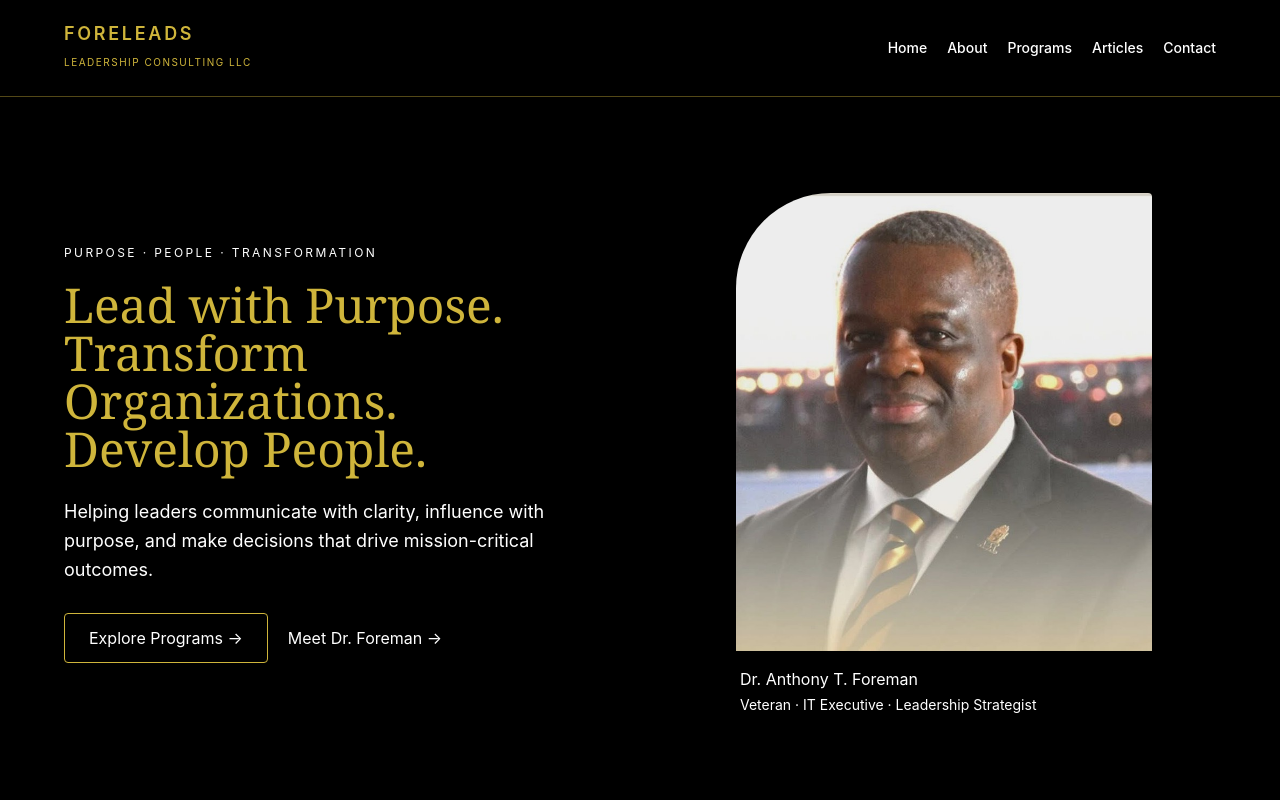
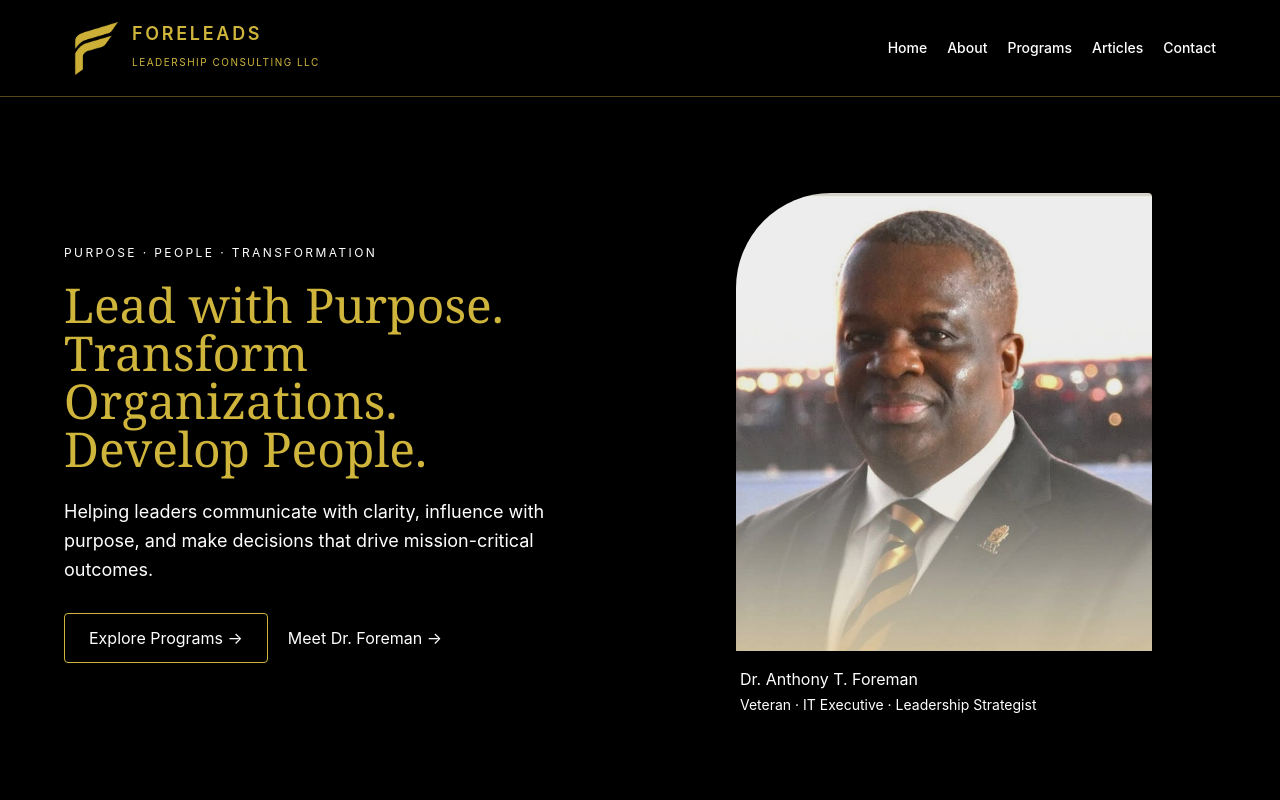
Before and after one commit to foretechleaders/Foreleads-site-final, a React (Vite) app: page / in a window 1280 px wide. Shown: the top 800 px of the page. Built offline with nearby package versions, Linux system fonts and the light colour scheme.

Commit message:
Add custom old-gold Foreleads logo to header

```diff
--- a/src/components/Header.jsx
+++ b/src/components/Header.jsx
@@ -6,7 +6,8 @@ export default function Header() {
       <div className="container mx-auto flex flex-wrap items-center justify-between gap-5 py-5 px-6">
 
         {/* LOGO */}
-        <Link to="/" className="flex items-center gap-2">
+        <Link to="/" className="flex items-center gap-3" aria-label="Foreleads Leadership Consulting LLC home">
+          <img src="/foreleads-gold-mark-v1.png" alt="" aria-hidden="true" width="56" height="56" className="h-14 w-14 shrink-0 object-contain" />
           <span className="tracking-[0.15em] font-semibold text-lg">FORELEADS<span className="block text-[10px] tracking-[0.15em] font-normal">LEADERSHIP CONSULTING LLC</span></span>
         </Link>
 
```
Also changed, not shown: public/foreleads-gold-mark-v1.png (added).
